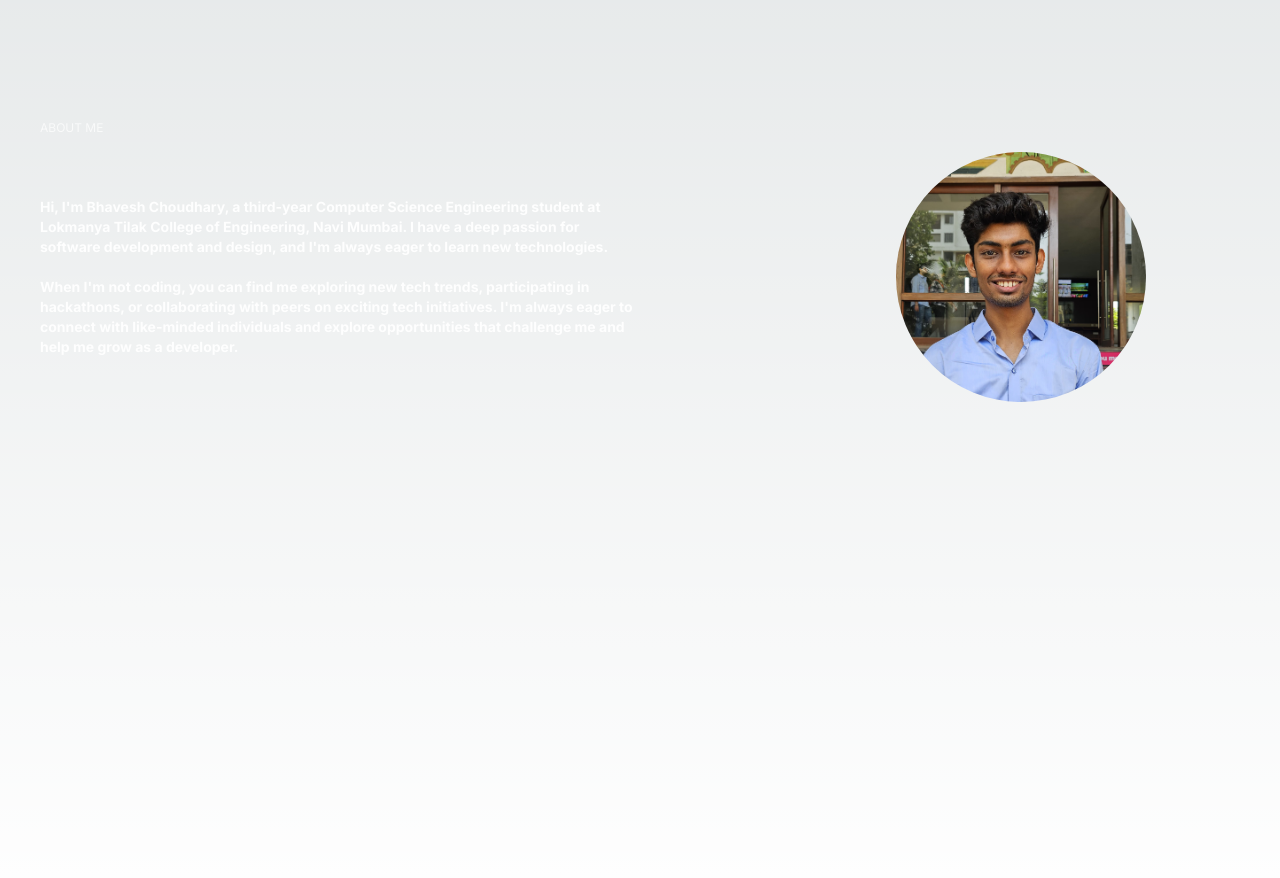
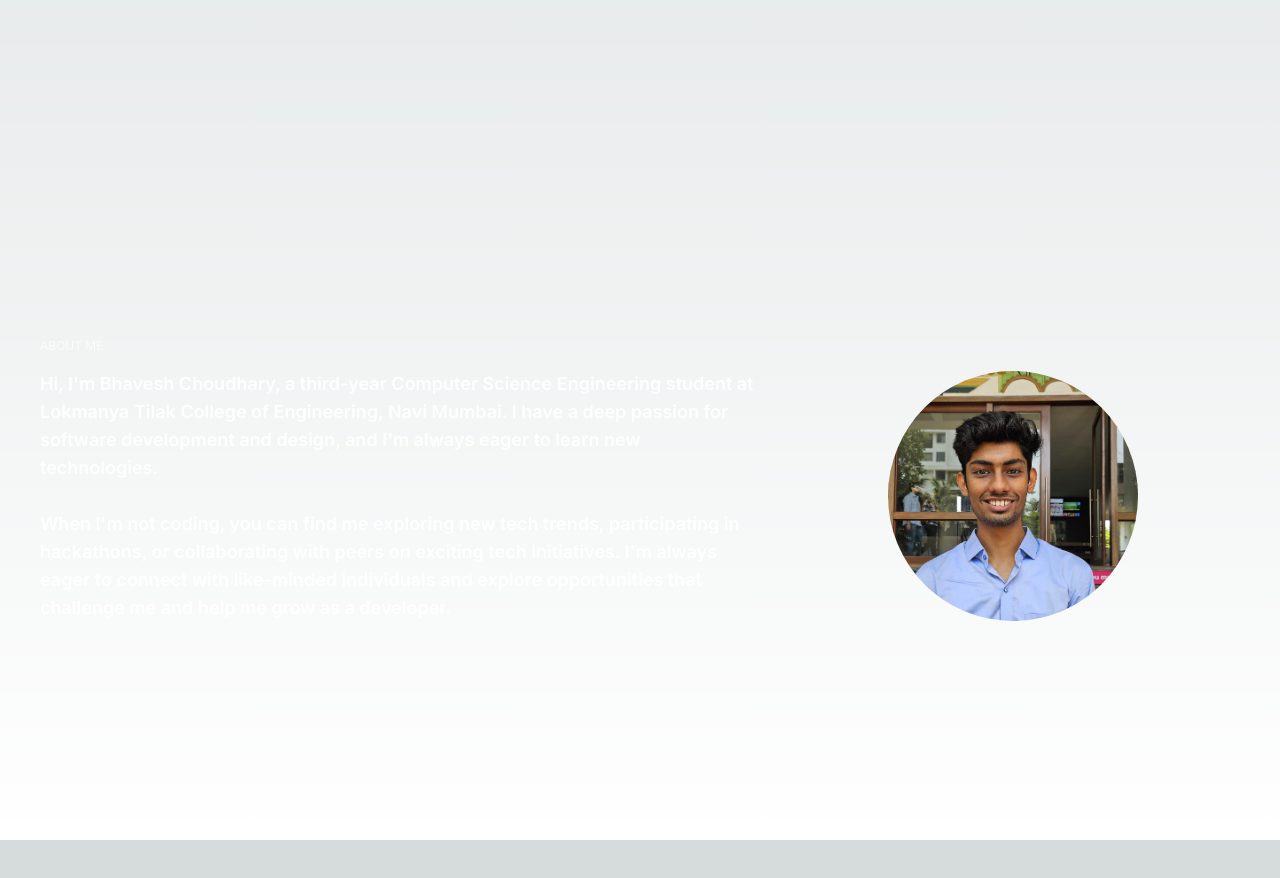
Before and after one commit to Bhavesh-0909/portfolio, a Next.js app: page / in a window 1280 px wide. Shown: the part 680-1558 px from the top of the page. After the commit the page ends 1520 px from the top, so only its background shows below. Built offline with nearby package versions, Linux system fonts and the light colour scheme.

Commit message:
betuification done

```diff
--- a/src/app/page.tsx
+++ b/src/app/page.tsx
@@ -60,10 +60,10 @@ function page() {
       </div>
 
       {/* about me*/}
-      <div className='w-screen h-screen px-10 flex flex-col gap-4'>
+      <div className='w-screen h-[90vh] px-10 flex flex-col justify-center gap-4'>
         <div className='text-xs text-white/70 '>ABOUT ME</div>
-        <div className='flex flex-col md:flex-row items-center gap-10 md:gap-64 '>
-          <div className='text-sm text-white/90 font-bold md:w-1/2 flex-start'>
+        <div className='flex flex-col md:flex-row items-center gap-10 md:gap-32 '>
+          <div className='text-lg text-white/90 font-semibold md:w-3/5 flex-start'>
           Hi, I'm Bhavesh Choudhary, a third-year Computer Science Engineering student at
           Lokmanya Tilak College of Engineering, Navi Mumbai. I have a deep passion
           for software development and design, and I'm always eager to learn new technologies.<br/><br/>
--- a/src/components/Navbar.tsx
+++ b/src/components/Navbar.tsx
@@ -20,7 +20,7 @@ function Navbar() {
           <div>Contact</div>
         </div>
         <div>
-            <MdDarkMode width={100} height={100}/>
+            <MdDarkMode className='w-7 h-7' width={150} height={150}/>
         </div>
     </div>
   )
```
